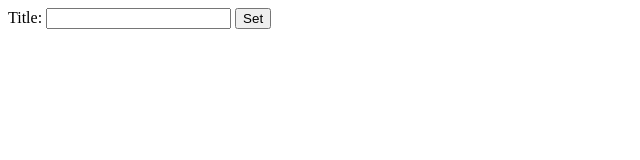
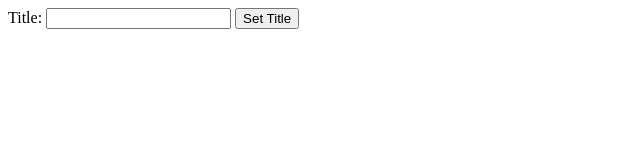
Before and after one commit to juileekharat/electron-app, an Electron app: page index.html in a window 1280 px wide. Shown: the full height of the page, 0-640 px from the left. Drawn offline with Linux system fonts and the light colour scheme.

Commit message:
index modified

```diff
--- a/index.html
+++ b/index.html
@@ -8,7 +8,7 @@
   </head>
   <body>
     Title: <input id="title"/>
-    <button id="btn" type="button">Set</button>
+    <button id="btn" type="button">Set Title</button>
     <script src="./renderer.js"></script>
   </body>
 </html>
```
